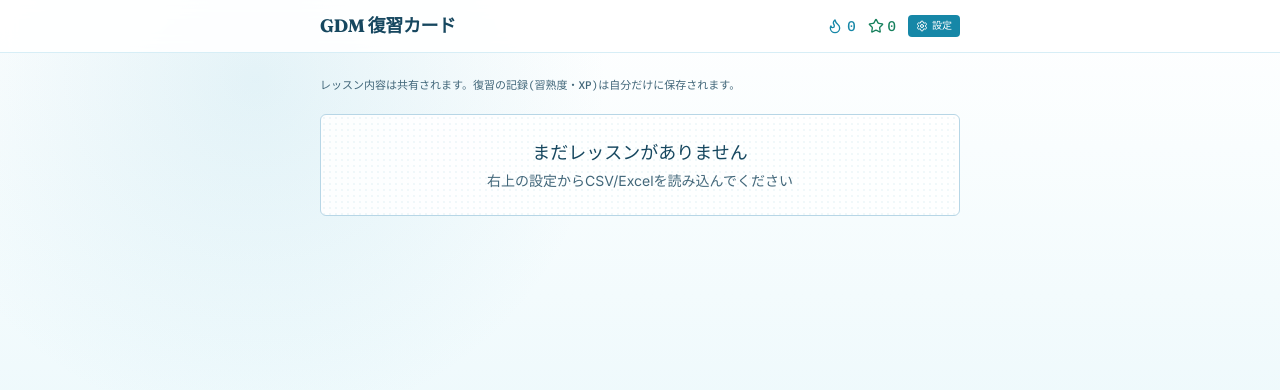
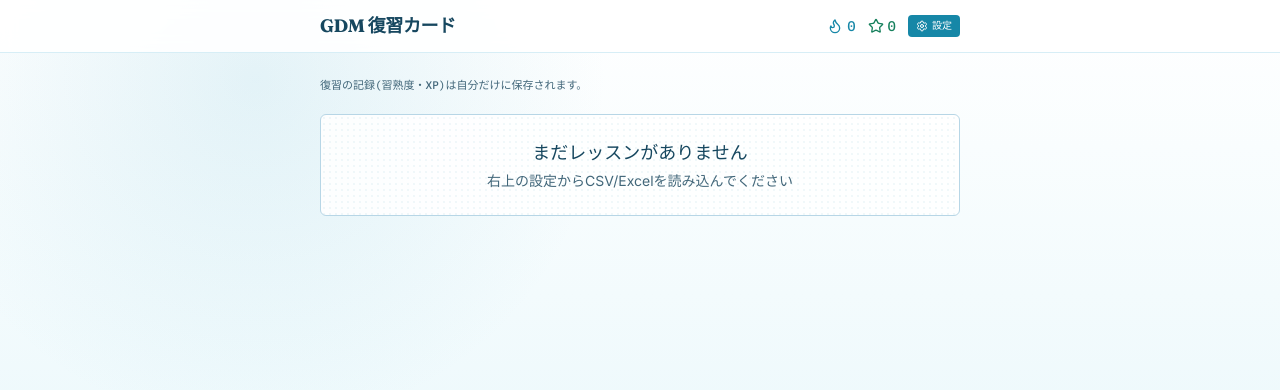
Before and after one commit to gdmeigo/review, a React (Vite) app: page / in a window 1280 px wide. Shown: the top 390 px of the page. Built offline with nearby package versions, Linux system fonts and the light colour scheme.

Commit message:
文面削除

```diff
--- a/src/gdm-review.jsx
+++ b/src/gdm-review.jsx
@@ -494,7 +494,7 @@ function TopBar({ screen, setScreen, xp, streak }) {
 function Home({ index, onOpen }) {
   return (
     <div className="pt-6">
-      <p className="text-[11px] text-[#42677a] mb-5 font-mono">レッスン内容は共有されます。復習の記録(習熟度・XP)は自分だけに保存されます。</p>
+      <p className="text-[11px] text-[#42677a] mb-5 font-mono">復習の記録(習熟度・XP)は自分だけに保存されます。</p>
 
       {index.length === 0 && (
         <div className="card-paper rounded-md p-6 text-center mb-4 border border-[#b7d6e6]">
```
